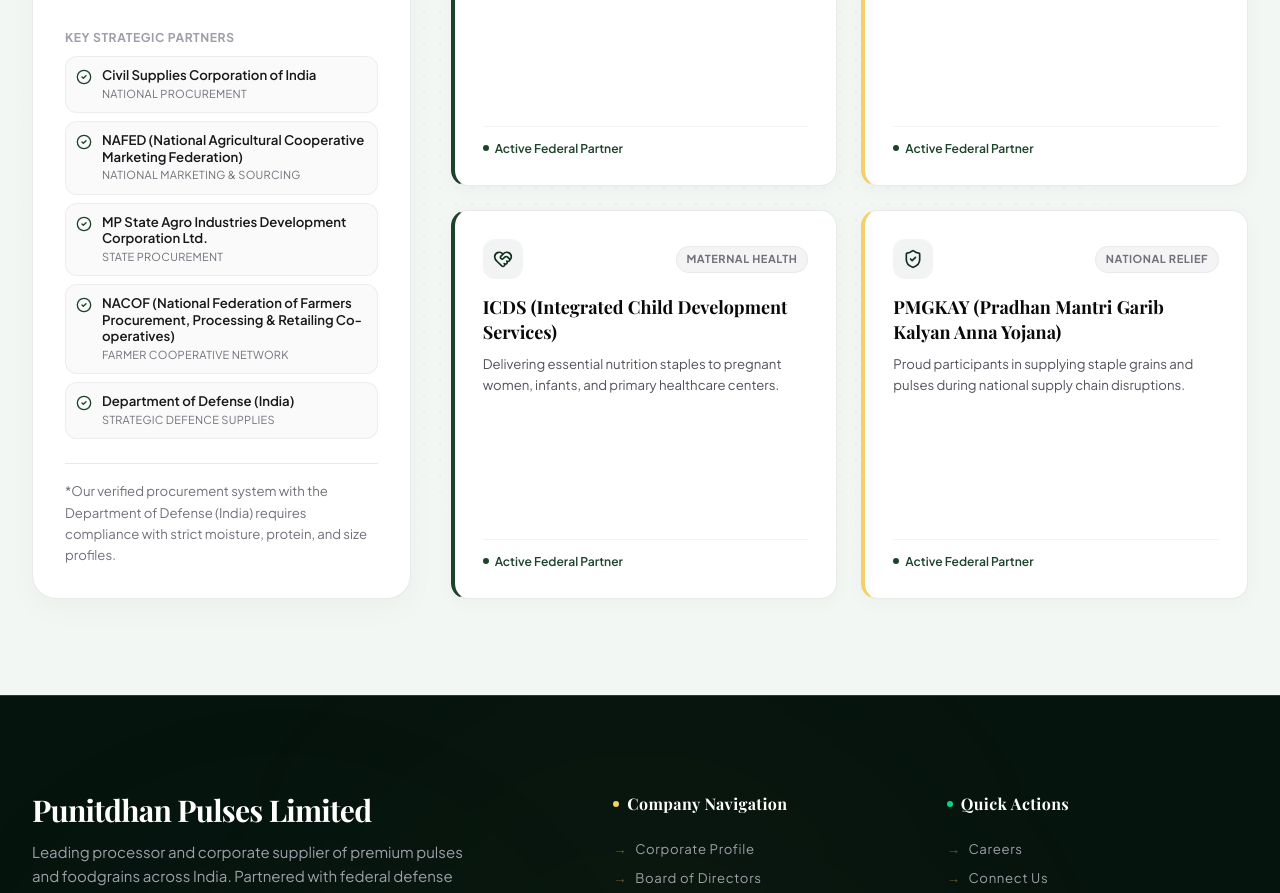
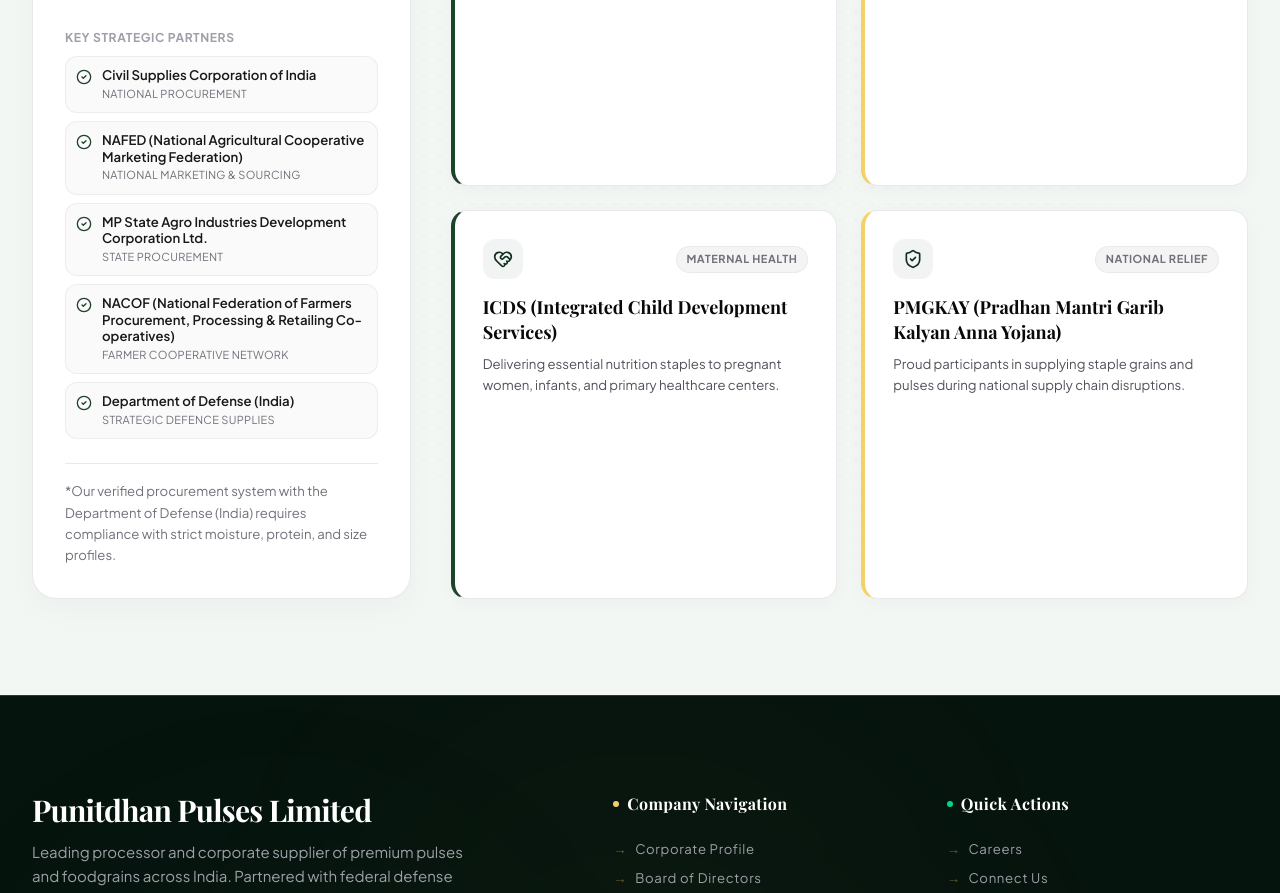
Before and after one commit to excitenext21-bit/punitdham, a React (Vite) app: page / in a window 1280 px wide. Shown: the part 5940-6833 px from the top of the page. Built offline with nearby package versions, Linux system fonts and the light colour scheme; a web font is replaced by a local one.

Commit message:
Remove Active Federal Partner text from welfare cards in Operations section

```diff
--- a/src/components/Operations.tsx
+++ b/src/components/Operations.tsx
@@ -214,15 +214,6 @@
                         {localizedS.desc}
                       </p>
                     </div>
-
-                    <div className="mt-5 pt-3 border-t border-zinc-100 flex items-center gap-1.5 text-[11px] font-mono text-brand-green-mid font-semibold">
-                      <span className="w-1.5 h-1.5 rounded-full bg-brand-green-mid" />
-                      {localize({
-                        en: "Active Federal Partner",
-                        hi: "सक्रिय केंद्रीय भागीदार",
-                        gu: "સક્રિય સરકારી ભાગીદાર"
-                      })}
-                    </div>
                   </div>
                 );
               })}
```
